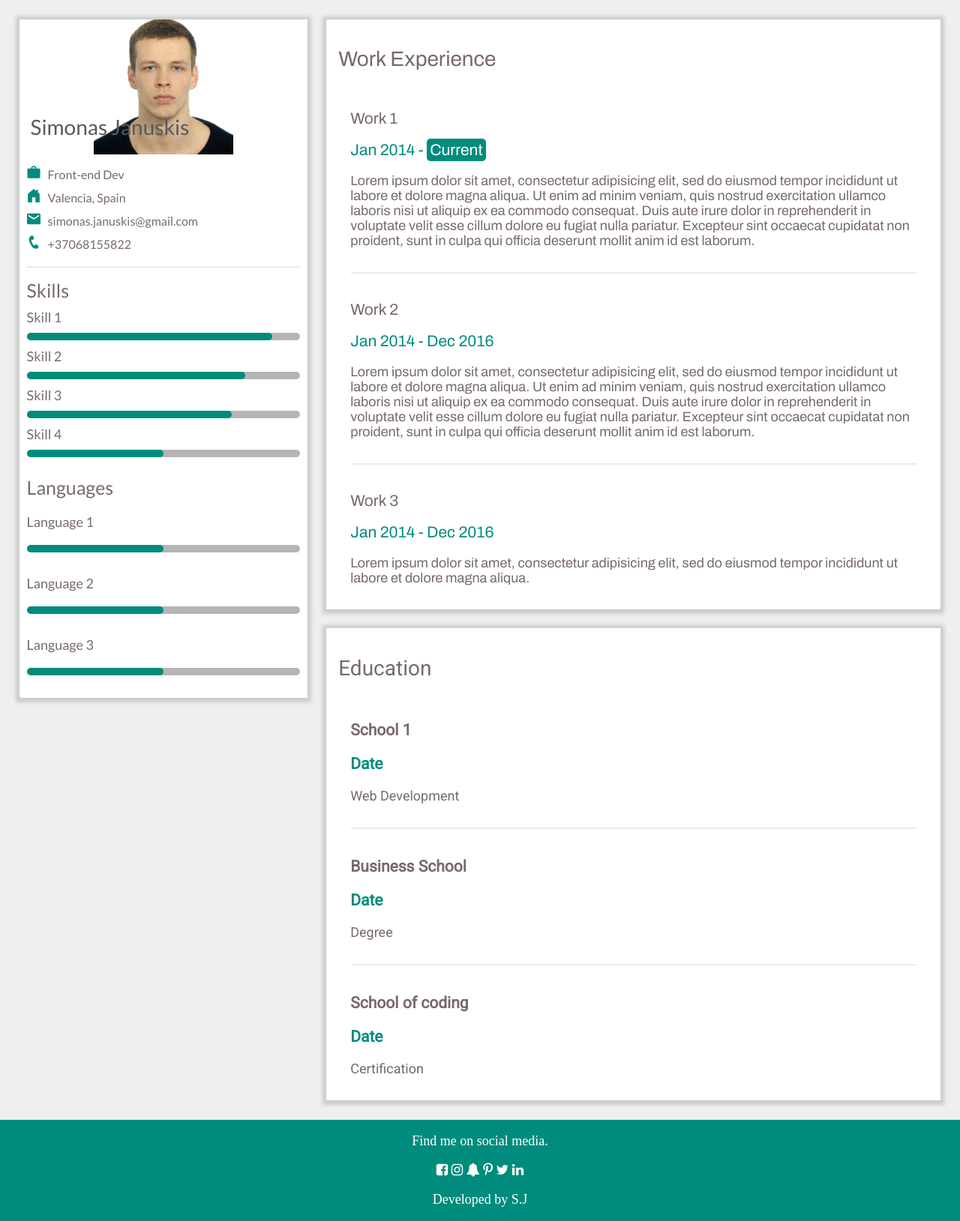
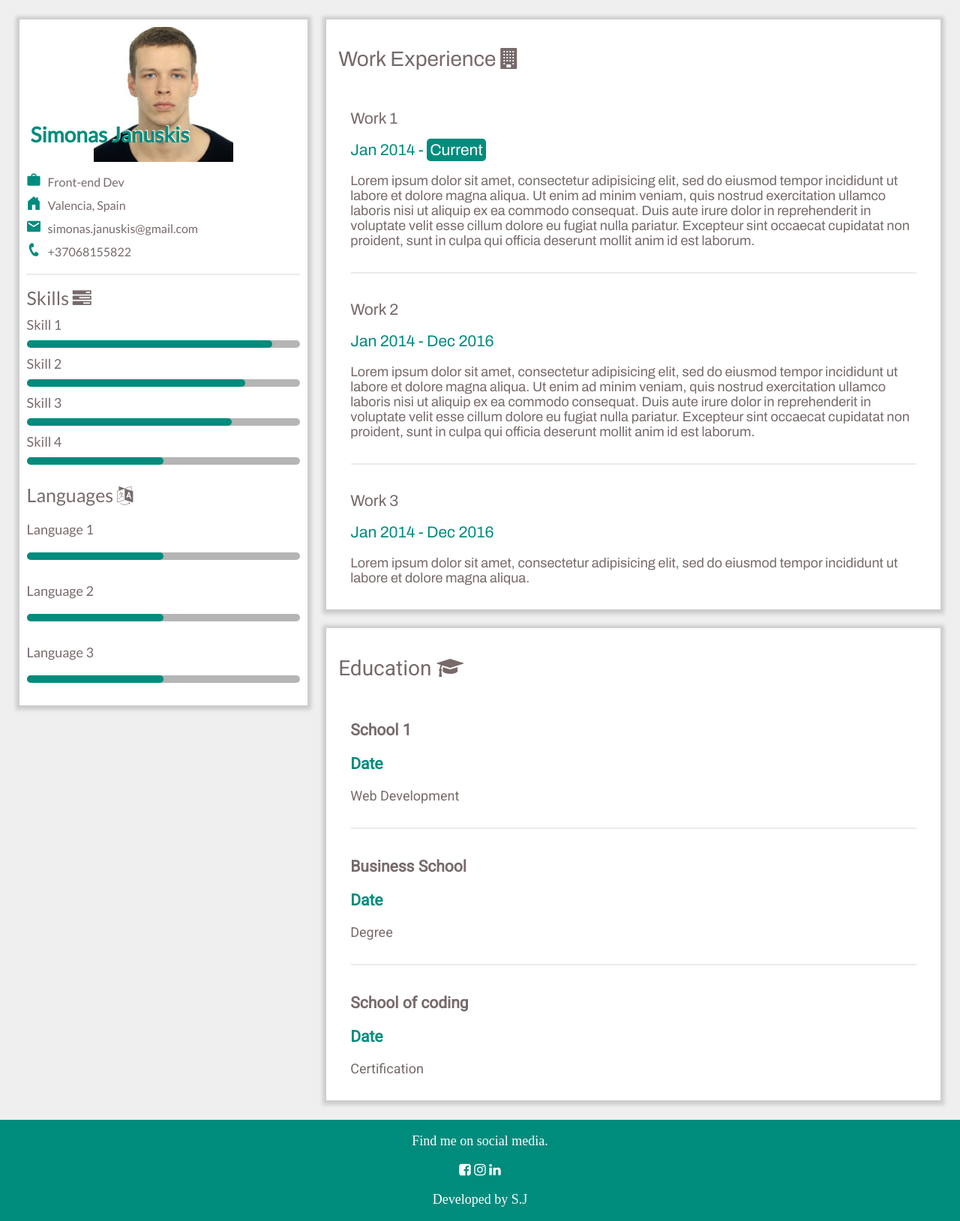
Before and after one commit to sjanuskis/CV-homepage, a plain HTML site: page index.html in a window 1280 px wide. Shown: the whole page at 75% size. Drawn offline with Linux system fonts and the light colour scheme.

Commit message:
reaction to the comments

```diff
--- a/index.html
+++ b/index.html
@@ -27,7 +27,8 @@
 		</div>
 
 		<div class="skills">
-			Skills
+			Skills <i class="fa fa-tasks" aria-hidden="true"></i>
+
 			<div class="skill1">
 				Skill 1
 				<div class="outterBorder">
@@ -55,7 +56,8 @@
 		</div>
 
 		<div class="languages">
-			Languages
+			Languages <i class="fa fa-language" aria-hidden="true"></i>
+
 
 			<div class="language"> Language 1
 				<div class="outterBorder">
@@ -76,7 +78,7 @@
 	</div>
 
 	<div class="secondColumn">
-		<div class="heading">Work Experience</div>
+		<div class="heading">Work Experience <i class="fa fa-building" aria-hidden="true"></i></div>
 		<div class="work">
 			<h3>Work 1</h3>
 			<h3 class="workDate">Jan 2014 - <b>Current</b></h3>
@@ -111,7 +113,8 @@
 				</div>
 
 				<div class="thirdColumn">
-					<div class="heading">Education</div>
+					<div class="heading">Education <i class="fa fa-graduation-cap" aria-hidden="true"></i>
+					</div>
 					<div class="work">
 						<h3>School 1</h3>
 						<h3 class="workDate">Date</h3>
@@ -128,7 +131,7 @@
 
 					<div class="borderWork"></div>
 					<div class="work">
-						<h3>School of coding</h3>
+						<h3>School of coding </h3>
 						<h3 class="workDate">Date</h3>
 						<p>Certification</p>
 					</div>
@@ -137,13 +140,15 @@
 				<footer>
 					<p>Find me on social media.</p>
 					<div class="icons">
-						<i class="fa fa-facebook-square" aria-hidden="true"></i>
-
-						<i class="fa fa-instagram" aria-hidden="true"></i>
-						<i class="fa fa-bell" aria-hidden="true"></i>
-						<i class="fa fa-pinterest-p" aria-hidden="true"></i>
-						<i class="fa fa-twitter" aria-hidden="true"></i>
-						<i class="fa fa-linkedin" aria-hidden="true"></i>
+						<a href="https://www.facebook.com/simonas.januskis">
+							<i class="fa fa-facebook-square" aria-hidden="true"></i>
+						</a>
+						<a href="https://www.instagram.com/sjanuskis/">
+							<i class="fa fa-instagram" aria-hidden="true"></i>
+						</a>
+						<a href="https://www.linkedin.com/in/simonas-janu%C5%A1kis-5325b1113/">
+							<i class="fa fa-linkedin" aria-hidden="true"></i>
+						</a>
 					</div>
 					<p>Developed by S.J</p>
 				</footer>
--- a/styles/style.css
+++ b/styles/style.css
@@ -26,14 +26,17 @@ body{
 	background-repeat: no-repeat;
 	background-size: contain;
 	position: relative;
+	margin-top: 10px;
 }
 
 .name{
-	padding-left: 15px;
+	margin-left: 15px;
 	position: absolute;
 	bottom: 20px;
 	font-size: 28px;
-	color: #565a5d;
+	color: #008c7d;
+	font-weight: bold;
+	text-shadow: 1px -1px #ffffff;
 }
 
 .personalInfo ul{
@@ -275,6 +278,11 @@ footer p{
 	padding: 18px 0;
 }
 
+footer a {
+	text-decoration: none;
+	color: #fff;
+}
+
 @media screen and (max-width: 600px){
 
 	.firstColumn{
```
